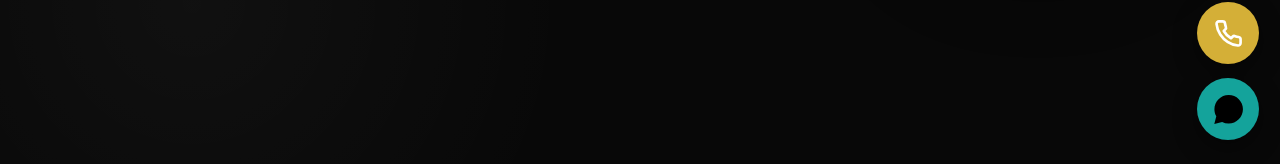
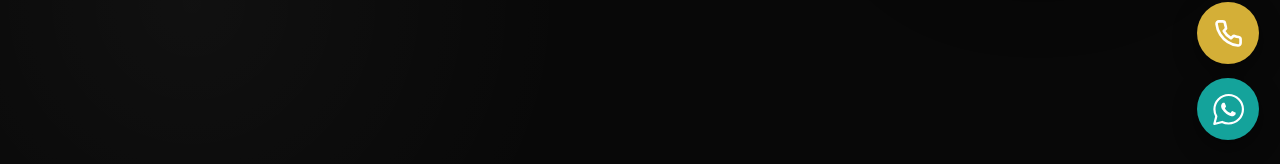
Before and after one commit to Sumansaini123/Sumansaini123.github.io, a plain HTML site: page index.html in a window 1280 px wide. Shown: the part 636-800 px from the top of the page. Drawn offline with Linux system fonts and the light colour scheme.

Commit message:
Update index.html

```diff
--- a/index.html
+++ b/index.html
@@ -132,6 +132,12 @@ header{
 
 .float-whatsapp{
     background:#14a39b;
+}
+
+.float-whatsapp svg{
+    width:29px;
+    height:29px;
+    display:block;
 }
 
 @media(max-width:550px){
@@ -1479,16 +1485,22 @@ footer{
         class="float-btn float-whatsapp"
         aria-label="WhatsApp Suman Saini">
 
-        <svg viewBox="0 0 24 24">
-            <path d="M20.52 3.48A11.78 11.78 0 0 0 12.14 0
+       <svg viewBox="0 0 24 24" aria-hidden="true">
+    <path
+        d="M20.52 3.48A11.77 11.77 0 0 0 12.14 0
         C5.63 0 .34 5.29 .34 11.8
-            c0 2.08 .54 4.1 1.57 5.88L.25 24
+        c0 2.08.54 4.1 1.57 5.88L.25 24
         l6.46-1.69a11.79 11.79 0 0 0 5.43 1.3
         h.01c6.51 0 11.8-5.29 11.8-11.8
-            0-3.15-1.23-6.11-3.43-8.33z">
-            </path>
-
-            <path d="M17.47 14.37c-.3-.15-1.76-.87-2.03-.97
+        0-3.15-1.23-6.11-3.43-8.33z"
+        fill="none"
+        stroke="#fff"
+        stroke-width="1.8"
+        stroke-linejoin="round"
+    />
+
+    <path
+        d="M17.47 14.37c-.3-.15-1.76-.87-2.03-.97
         -.27-.1-.47-.15-.67.15
         -.2.3-.77.97-.94 1.17
         -.17.2-.35.22-.65.07
@@ -1496,7 +1508,7 @@ footer{
         -.89-.79-1.49-1.77-1.66-2.07
         -.17-.3-.02-.46.13-.61
         .13-.13.3-.35.45-.52
-            .15-.17.2-.3.3-.5
+        .15-.17.2-.3.2-.5
         .1-.2.05-.37-.02-.52
         -.07-.15-.67-1.61-.92-2.21
         -.24-.58-.49-.5-.67-.51
@@ -1509,8 +1521,9 @@ footer{
         .71.23 1.36.2 1.87.12
         .57-.09 1.76-.72 2.01-1.41
         .25-.69.25-1.28.17-1.41
-            -.07-.12-.27-.2-.57-.35z">
-            </path>
+        -.07-.12-.27-.2-.57-.35z"
+        fill="#fff"
+    />
 </svg>
 
     </a>
```
Lines whose indentation alone changed are shown as unchanged.
